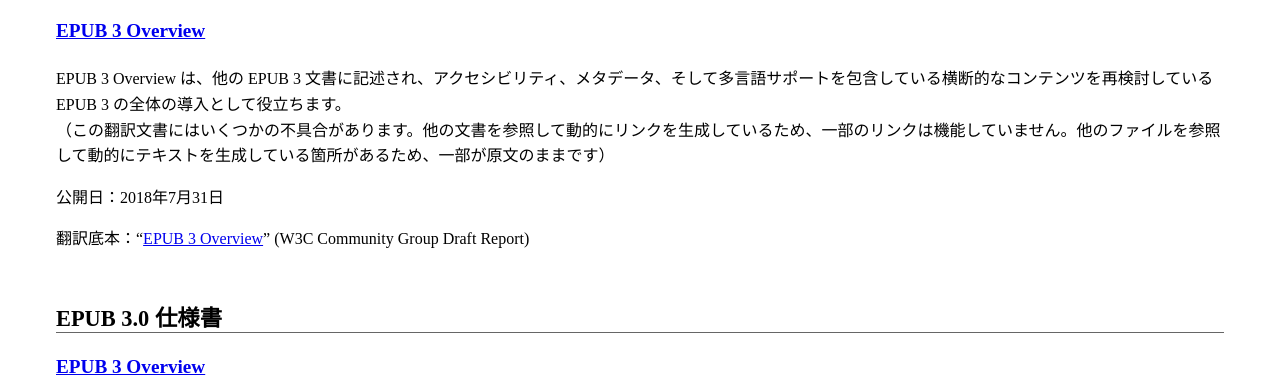
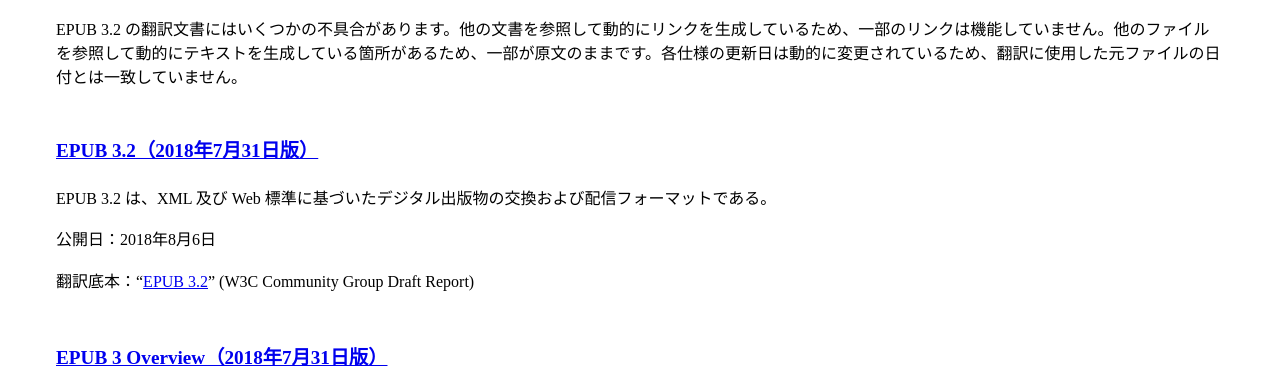
Before and after one commit to imagedrive/spec, a plain HTML site: page index.html in a window 1280 px wide. Shown: the part 574-952 px from the top of the page. Drawn offline with Linux system fonts and the light colour scheme.

Commit message:
Update index.html

```diff
--- a/index.html
+++ b/index.html
@@ -14,7 +14,7 @@
 <meta lang="ja" content="EPUB 3 仕様書および関連文書の日本語訳">
 <meta itemprop="author" lang="en" content="YOSHIMURA wataru">
 <meta itemprop="inLanguage" content="jp">
-<meta itemprop="datePublished" content="2018-08-02T00:00:00+09:00">
+<meta itemprop="datePublished" content="2018-08-06T00:00:00+09:00">
 <meta itemprop="keywords" lang="ja" content="電子書籍,仕様書">
 <meta itemprop="description" lang="ja" content="電子書籍の規格である EPUB 3.2、EPUB 3.1、EPUB 3.0.1、EPUB 3 仕様書、EPUB 3 Overview、EPUB Publications、EPUB Content Documents、EPUB Open Container Format (OCF)、EPUB Media Overlays、EPUB Canonical Fragment Identifier (epubcfi) Specification、EPUB 3 Fixed-Layout Documents、EPUB 3 Structural Semantics Vocabulary などの日本語訳を公開しています。">
 <meta itemprop="url" content="http://imagedrive.github.io/spec/index.xhtml">
@@ -68,6 +68,7 @@
 </nav>
 
 <section id="itemSpecEPUB32" itemid="#itemSpecEPUB32" itemtype="http://schema.org/hasPart" itemscope="">
+<link itemprop="hasPart" href="#epub32-spec">
 <link itemprop="hasPart" href="#epub32-overview">
 
 <header class="itemtitle">
@@ -78,9 +79,18 @@
 
 <article role="main" class="itemlist">
 
+<p>EPUB 3.2 の翻訳文書にはいくつかの不具合があります。他の文書を参照して動的にリンクを生成しているため、一部のリンクは機能していません。他のファイルを参照して動的にテキストを生成している箇所があるため、一部が原文のままです。各仕様の更新日は動的に変更されているため、翻訳に使用した元ファイルの日付とは一致していません。</p>
+
+<article id="epub32-spec" class="item" itemid="#epub32spec" itemtype="http://schema.org/hasPart" itemscope="">
+<h3 itemprop="name"><a itemprop="url" href="http://imagedrive.github.io/Submission/epub32/epub-spec.html">EPUB 3.2（2018年7月31日版）</a></h3>
+<p itemprop="description">EPUB 3.2 は、XML 及び Web 標準に基づいたデジタル出版物の交換および配信フォーマットである。</p>
+<p>公開日：<time itemprop="datePublished" datetime="2018-08-06T00:00:00.000Z">2018年8月6日</time></p>
+<p>翻訳底本：“<a href="https://w3c.github.io/publ-epub-revision/epub32/spec/epub-spec.html">EPUB 3.2</a>” (W3C Community Group Draft Report)</p>
+</article>
+
 <article id="epub32-overview" class="item" itemid="#epub32-overview" itemtype="http://schema.org/hasPart" itemscope="">
-<h3 itemprop="name"><a itemprop="url" href="https://imagedrive.github.io/Submission/epub32/epub-overview.html">EPUB 3 Overview</a></h3>
-<p itemprop="description">EPUB 3 Overview は、他の EPUB 3 文書に記述され、アクセシビリティ、メタデータ、そして多言語サポートを包含している横断的なコンテンツを再検討している EPUB 3 の全体の導入として役立ちます。<br/>（この翻訳文書にはいくつかの不具合があります。他の文書を参照して動的にリンクを生成しているため、一部のリンクは機能していません。他のファイルを参照して動的にテキストを生成している箇所があるため、一部が原文のままです）</p>
+<h3 itemprop="name"><a itemprop="url" href="https://imagedrive.github.io/Submission/epub32/epub-overview.html">EPUB 3 Overview（2018年7月31日版）</a></h3>
+<p itemprop="description">EPUB 3 Overview は、他の EPUB 3 文書に記述され、アクセシビリティ、メタデータ、そして多言語サポートを包含している横断的なコンテンツを再検討している EPUB 3 の全体の導入として役立ちます。</p>
 <p>
 公開日：<time itemprop="datePublished" datetime="2018-07-31T00:00:00+09:00">2018年7月31日</time></p>
 <p>翻訳底本：“<a href="https://w3c.github.io/publ-epub-revision/epub32/spec/epub-overview.html">EPUB 3 Overview</a>” (W3C Community Group Draft Report)</p>
```
